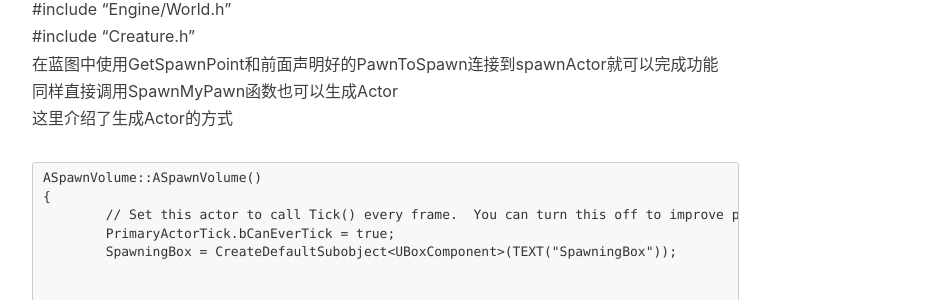
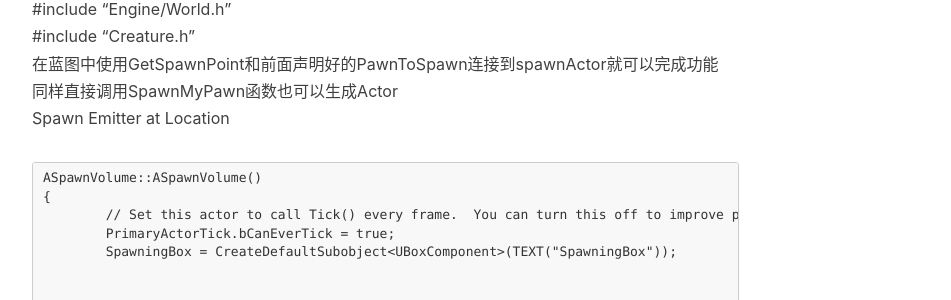
Before and after one commit to AIaimuti/aiaimuti.github.io, a Jekyll site: the page built from _posts/2020-4-27-Generate_Actor.md, in a window 1280 px wide and 900 px high, scrolled down 1233 px. Shown: the part 152-452 px from the top of the window, without its empty margins (233-1184 px from the left). Built offline with Jekyll 4.4.1, drawn with Linux system fonts in a browser that asks for light colours; nearby versions of some CDN libraries; comment, search, counter and statistics services are not loaded.

Commit message:
Update 2020-4-27-Generate_Actor.md

````diff
--- a/_posts/2020-4-27-Generate_Actor.md
+++ b/_posts/2020-4-27-Generate_Actor.md
@@ -44,7 +44,7 @@ UFUNCTION(BlueprintNativeEvent, BlueprintPure)
 #include "Creature.h"<br>
 在蓝图中使用GetSpawnPoint和前面声明好的PawnToSpawn连接到spawnActor就可以完成功能<br>
 同样直接调用SpawnMyPawn函数也可以生成Actor<br>
-这里介绍了生成Actor的方式
+Spawn Emitter at Location
 ```
 ASpawnVolume::ASpawnVolume()
 {
````
